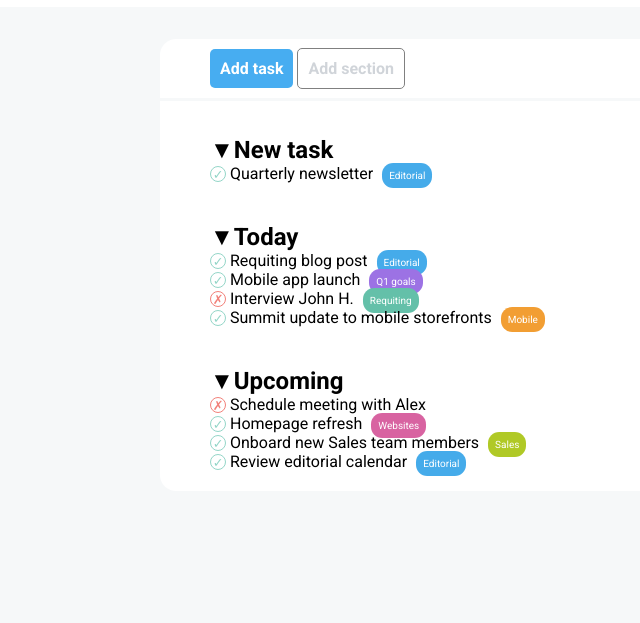
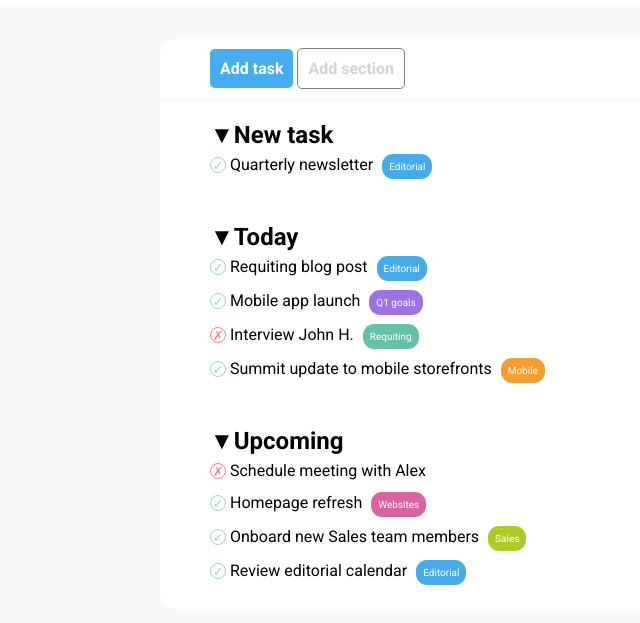
Before and after one commit to JacopoTrincanato/html-css-toboolist, a plain HTML site: page index.html in a window 1280 px wide. Shown: the part 63-686 px from the top of the page, without its empty margins (0-640 px from the left). Drawn offline with Linux system fonts and the light colour scheme.

Commit message:
add css rules to li

```diff
--- a/style.css
+++ b/style.css
@@ -40,8 +40,8 @@ body{
     list-style: none;
 }
 
-div{
-    margin-top: 15px;
+li{
+    line-height: 2rem;
 }
 
 .logo-img{
```
